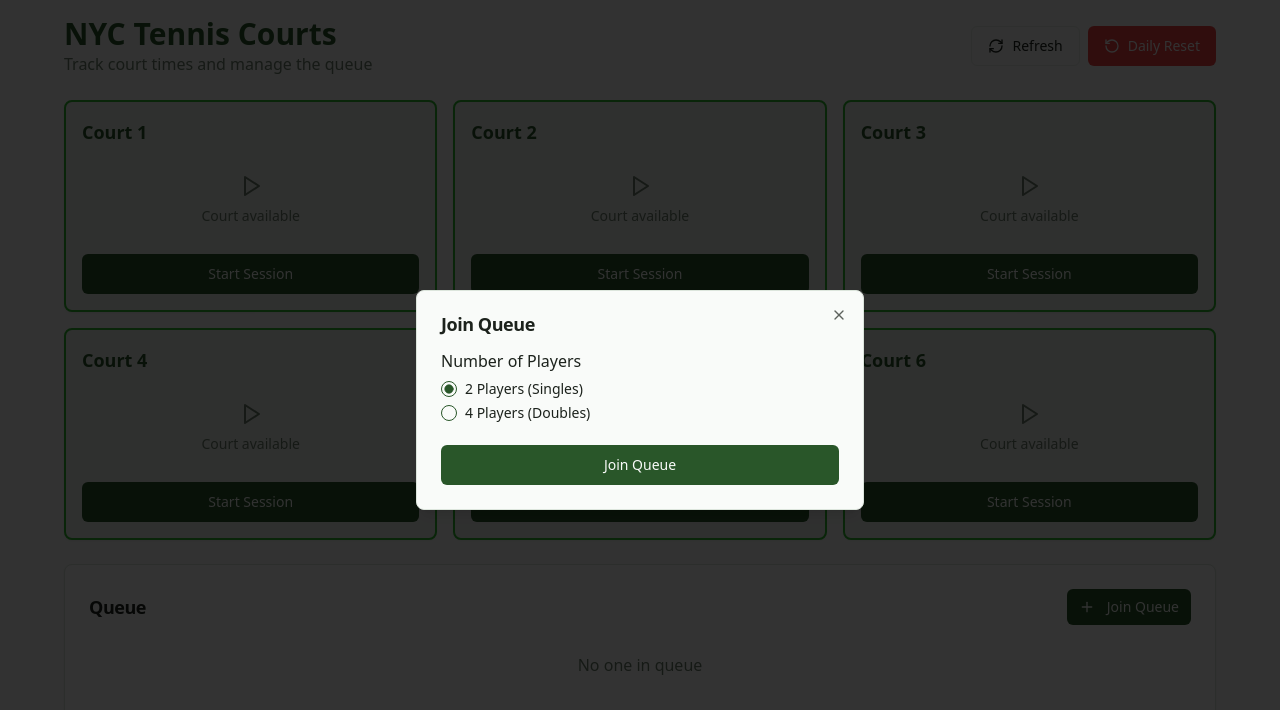
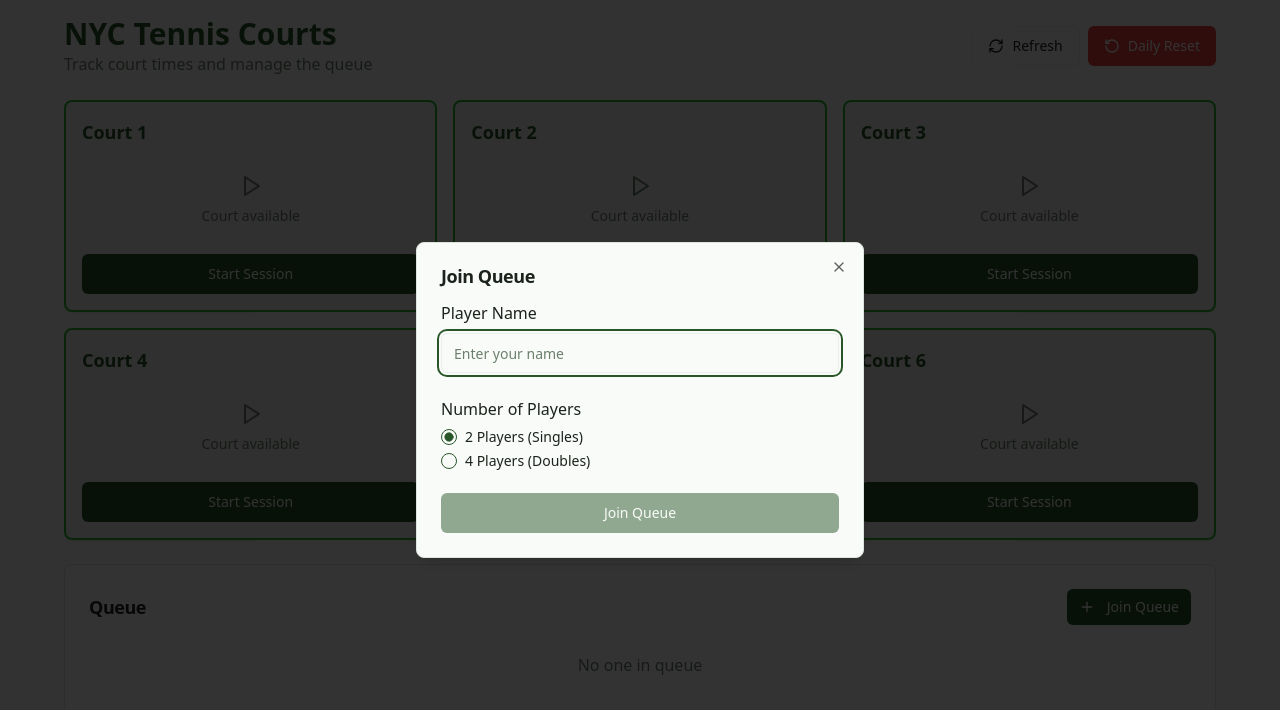
Before and after one commit to matthrynkow/court-queue-champ-49, a React (Vite) app: page / in a window 1280 px wide. Both pictures are taken after a click on the button "Join Queue". Shown: the top 710 px of the page. Built offline with nearby package versions, Linux system fonts and the light colour scheme.

Commit message:
feat: Update timer format and queue input
- Modify the countdown timer to display time in "H hours M" format when exceeding 60 minutes.
- Add functionality to the queue dialog to allow users to enter their name.

```diff
--- a/src/components/QueueDialog.tsx
+++ b/src/components/QueueDialog.tsx
@@ -2,20 +2,25 @@ import { useState } from 'react';
 import { Dialog, DialogContent, DialogHeader, DialogTitle } from '@/components/ui/dialog';
 import { Button } from '@/components/ui/button';
 import { Label } from '@/components/ui/label';
+import { Input } from '@/components/ui/input';
 import { RadioGroup, RadioGroupItem } from '@/components/ui/radio-group';
 
 interface QueueDialogProps {
   open: boolean;
   onOpenChange: (open: boolean) => void;
-  onAddToQueue: (playerCount: 2 | 4) => void;
+  onAddToQueue: (name: string, playerCount: 2 | 4) => void;
 }
 
 export function QueueDialog({ open, onOpenChange, onAddToQueue }: QueueDialogProps) {
+  const [name, setName] = useState('');
   const [playerCount, setPlayerCount] = useState<'2' | '4'>('2');
 
   const handleSubmit = () => {
-    onAddToQueue(parseInt(playerCount) as 2 | 4);
-    onOpenChange(false);
+    if (name.trim()) {
+      onAddToQueue(name.trim(), parseInt(playerCount) as 2 | 4);
+      onOpenChange(false);
+      setName('');
+    }
   };
 
   return (
@@ -26,6 +31,17 @@ export function QueueDialog({ open, onOpenChange, onAddToQueue }: QueueDialogPro
         </DialogHeader>
 
         <div className="space-y-6">
+          <div>
+            <Label htmlFor="player-name" className="text-base font-medium">Player Name</Label>
+            <Input
+              id="player-name"
+              value={name}
+              onChange={(e) => setName(e.target.value)}
+              placeholder="Enter your name"
+              className="mt-2"
+            />
+          </div>
+
           <div>
             <Label className="text-base font-medium">Number of Players</Label>
             <RadioGroup
@@ -44,7 +60,7 @@ export function QueueDialog({ open, onOpenChange, onAddToQueue }: QueueDialogPro
             </RadioGroup>
           </div>
 
-          <Button onClick={handleSubmit} className="w-full">
+          <Button onClick={handleSubmit} className="w-full" disabled={!name.trim()}>
             Join Queue
           </Button>
         </div>
--- a/src/components/QueuePanel.tsx
+++ b/src/components/QueuePanel.tsx
@@ -38,9 +38,12 @@ export function QueuePanel({ queue, onAddToQueue, onRemoveFromQueue }: QueuePane
                   <Badge variant="secondary" className="w-8 h-8 rounded-full p-0 flex items-center justify-center">
                     {index + 1}
                   </Badge>
-                  <div className="flex items-center gap-2">
-                    <Users size={16} />
-                    <span className="font-medium">{entry.playerCount} players</span>
+                  <div>
+                    <div className="font-medium">{entry.name}</div>
+                    <div className="flex items-center gap-1 text-sm text-muted-foreground">
+                      <Users size={14} />
+                      <span>{entry.playerCount} players</span>
+                    </div>
                   </div>
                 </div>
 
--- a/src/hooks/useCourtTimer.ts
+++ b/src/hooks/useCourtTimer.ts
@@ -40,9 +40,19 @@ export function useCourtTimer(session: CourtSession | null) {
 export function formatTime(seconds: number): string {
   const isNegative = seconds < 0;
   const absSeconds = Math.abs(seconds);
-  const minutes = Math.floor(absSeconds / 60);
+  const totalMinutes = Math.floor(absSeconds / 60);
   const remainingSeconds = absSeconds % 60;
 
-  const formatted = `${minutes}:${remainingSeconds.toString().padStart(2, '0')}`;
+  if (totalMinutes >= 60) {
+    const hours = Math.floor(totalMinutes / 60);
+    const minutes = totalMinutes % 60;
+    let formatted = `${hours} hour${hours > 1 ? 's' : ''}`;
+    if (minutes > 0) {
+      formatted += ` ${minutes} min`;
+    }
+    return isNegative ? `-${formatted}` : formatted;
+  }
+
+  const formatted = `${totalMinutes}:${remainingSeconds.toString().padStart(2, '0')}`;
   return isNegative ? `-${formatted}` : formatted;
 }
--- a/src/pages/Index.tsx
+++ b/src/pages/Index.tsx
@@ -53,9 +53,10 @@ const Index = () => {
     }
   };
 
-  const handleAddToQueue = (playerCount: 2 | 4) => {
+  const handleAddToQueue = (name: string, playerCount: 2 | 4) => {
     const newEntry: QueueEntry = {
       id: Date.now().toString(),
+      name,
       playerCount,
       addedAt: new Date(),
     };
--- a/src/types/court.ts
+++ b/src/types/court.ts
@@ -8,6 +8,7 @@ export interface CourtSession {
 
 export interface QueueEntry {
   id: string;
+  name: string;
   playerCount: 2 | 4;
   addedAt: Date;
   expectedCourtNumber?: number;
```
